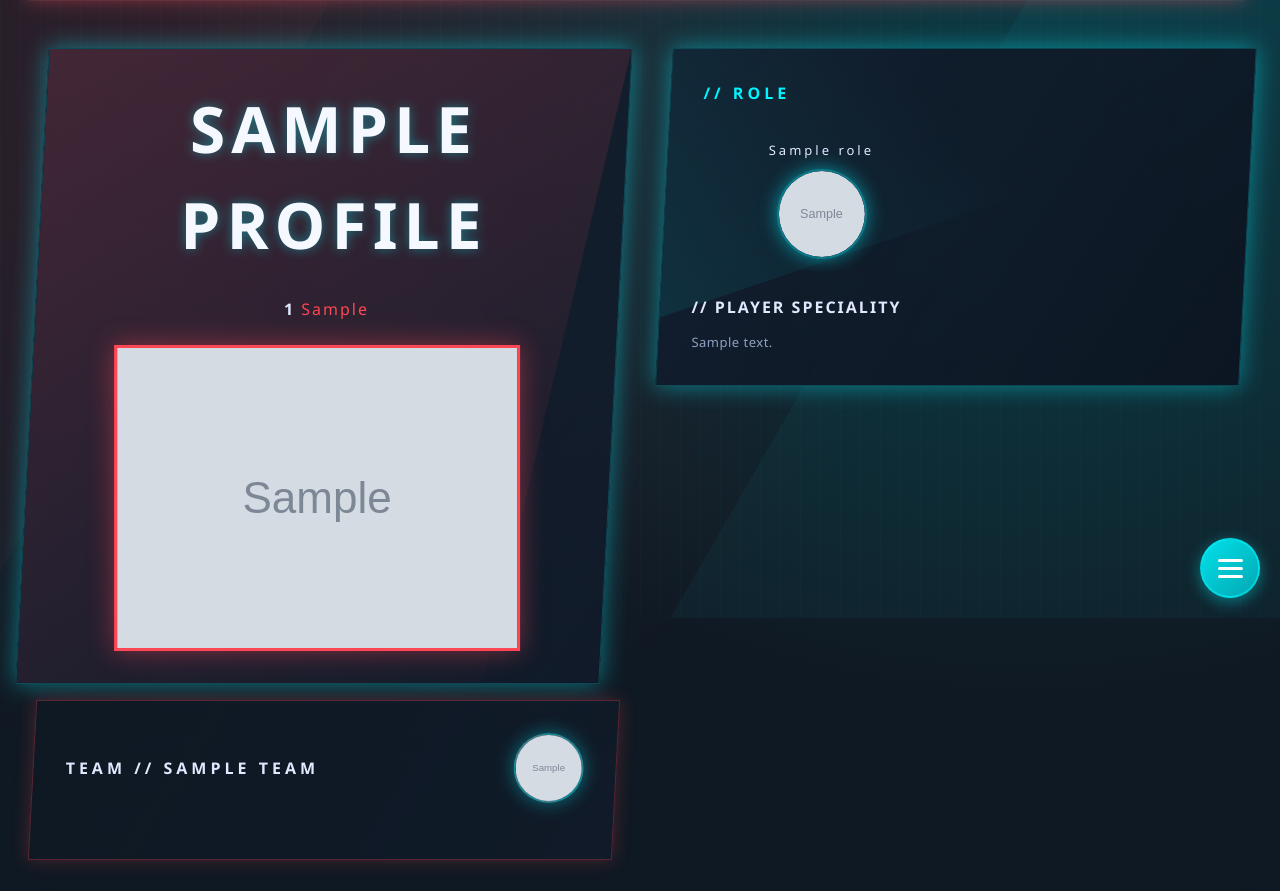
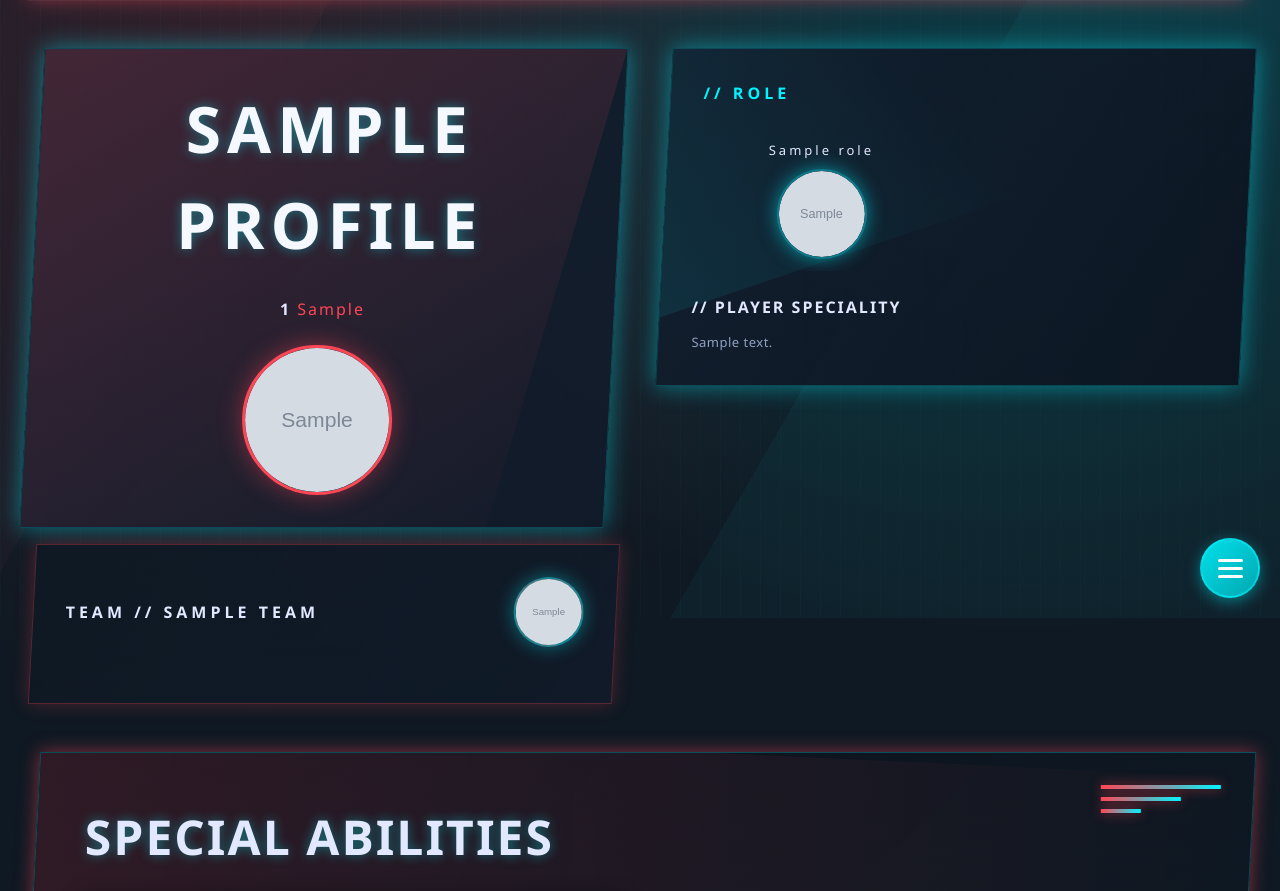
Before and after one commit to bismalaja/valo_playercard, a Django app: page /profile/1/ in a window 1280 px wide. Shown: the part 182-1073 px from the top of the page. Run offline with Django 4.2, Linux system fonts and the light colour scheme; tables that the repository leaves empty hold one stand-in row (values such as "Sample post"); grey boxes marked "Sample" are stand-in pictures.

Commit message:
Revert PFP to hardcoded 150x150 circle

```diff
--- a/profiles/templates/profiles/display_profile.html
+++ b/profiles/templates/profiles/display_profile.html
@@ -263,10 +263,9 @@
         }
 
         .main-agent-card__avatar {
-            width: auto;
-            height: auto;
-            max-width: 100%;
-            border-radius: 0;
+            width: 150px;
+            height: 150px;
+            border-radius: 50%;
             background: linear-gradient(135deg, rgba(255, 70, 85, 0.4), rgba(0, 245, 255, 0.3));
             border: 3px solid var(--color-accent-primary);
             flex-shrink: 0;
@@ -278,9 +277,10 @@
         }
 
         .main-agent-card__avatar img {
-            width: auto;
-            height: auto;
-            max-width: 100%;
+            width: 100%;
+            height: 100%;
+            object-fit: cover;
+            border-radius: 50%;
             display: block;
         }
 
```
